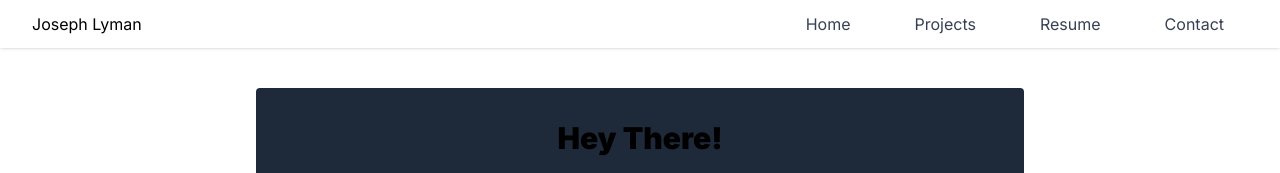
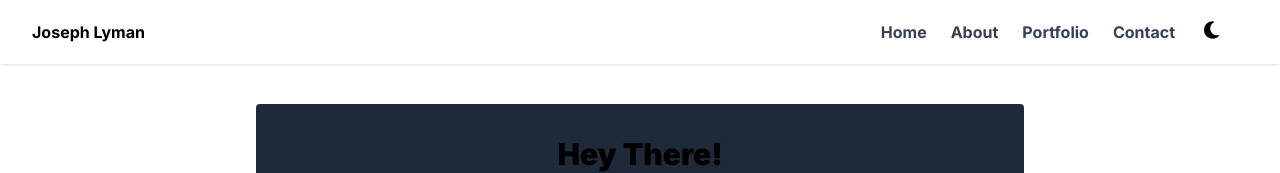
Before and after one commit to jmlyman424/portfolio, a Next.js app: page /project/1 in a window 1280 px wide. Shown: the top 173 px of the page. Built offline with nearby package versions, Linux system fonts and the light colour scheme.

Commit message:
Header updates

```diff
--- a/components/Layouts/Header.js
+++ b/components/Layouts/Header.js
@@ -1,7 +1,14 @@
 import Link from 'next/link';
-import { Fragment } from 'react';
+import { Fragment, useState } from 'react';
 import { MenuIcon } from '@heroicons/react/outline';
-import { Popover, Transition } from '@headlessui/react';
+import {
+  Popover,
+  PopoverButton,
+  PopoverPanel,
+  Transition,
+} from '@headlessui/react';
+import { FontAwesomeIcon } from '@fortawesome/react-fontawesome';
+import { faMoon, faSun } from '@fortawesome/free-solid-svg-icons';
 
 const navLinks = [
   {
@@ -10,13 +17,13 @@ const navLinks = [
     enabled: true,
   },
   {
-    path: '/#projects',
-    label: 'Projects',
+    path: '/#about',
+    label: 'About',
     enabled: true,
   },
   {
-    path: '/#resume',
-    label: 'Resume',
+    path: '/#portfolio',
+    label: 'Portfolio',
     enabled: true,
   },
   {
@@ -24,31 +31,48 @@ const navLinks = [
     label: 'Contact',
     enabled: true,
   },
-  {
-    path: '/test',
-    label: 'Test',
-    enabled: false,
-  },
 ];
 
-function NavLinks({ styles }) {
+function NavLinks({ className }) {
   return navLinks.map((navLinks) => {
     if (!navLinks.enabled) return null;
     return (
-      <Popover.Button as="li" key={navLinks.label}>
-        <Link href={navLinks.path} className={styles}>
+      <PopoverButton as="li" key={navLinks.label}>
+        <Link href={navLinks.path} className={className}>
           {navLinks.label}
         </Link>
-      </Popover.Button>
+      </PopoverButton>
     );
   });
+}
+
+function ToggleTheme() {
+  const checkIsDarkSchemePreferred = () =>
+    // window?.matchMedia?.('(prefers-color-scheme:dark)')?.matches ?? false;
+    false;
+
+  const [isDark, setIsDark] = useState(checkIsDarkSchemePreferred());
+  console.log('initial colorscheme: ', checkIsDarkSchemePreferred());
+
+  function handleThemeChange() {
+    setIsDark(!isDark);
+  }
+
+  return (
+    <FontAwesomeIcon
+      icon={isDark ? faSun : faMoon}
+      onClick={handleThemeChange}
+      className="fa-fw text-xl text-black dark:text-white hover:text-accent-1 cursor-pointer"
+    />
+  );
 }
 
 function DesktopMenu() {
   return (
     <Popover as="nav" className="hidden gap-4 my-auto md:flex">
-      <ul className="flex gap-4">
-        <NavLinks styles="py-2 px-6 text-gray-700 hover:text-black transition-all duration-200 cursor-pointer" />
+      <ul className="flex gap-6">
+        <NavLinks className="py-2 text-gray-700 dark:text-white font-semibold hover:text-accent-1 transition-all duration-200 cursor-pointer" />
+        {/* <ToggleTheme /> */}
       </ul>
     </Popover>
   );
@@ -59,9 +83,10 @@ function MobileMenu() {
     <Popover as={Fragment}>
       {({ open }) => (
         <>
-          <Popover.Button aria-label="menu">
-            <MenuIcon className="hover:translate-y-[.1rem] p-1 w-8 h-8 text-gray-500 hover:bg-gray-100 rounded cursor-pointer transition-all duration-500 md:hidden" />
-          </Popover.Button>
+          <ToggleTheme />
+          <PopoverButton aria-label="menu">
+            <MenuIcon className="p-1 w-8 h-8 text-gray-500 hover:bg-gray-100 rounded cursor-pointer transition-all duration-500 md:hidden" />
+          </PopoverButton>
 
           {open && (
             <Transition
@@ -73,16 +98,16 @@ function MobileMenu() {
               leaveFrom="transform scale-100 opacity-100"
               leaveTo="transform scale-95 opacity-0"
             >
-              <Popover.Panel
-                className="absolute z-10 right-0 top-1 flex justify-center mt-14 w-full h-screen bg-gray-900 overflow-hidden md:hidden"
+              <PopoverPanel
+                className="absolute z-10 right-0 top-1 flex justify-center mt-14 w-full h-screen bg-white dark:bg-darkmode overflow-hidden md:hidden"
                 static
               >
                 <nav className="flex my-auto">
                   <ul className="flex flex-col gap-12 text-center text-2xl">
-                    <NavLinks styles="py-2 px-6 text-white hover:text-gray-400 transition-all duration-200 cursor-pointer" />
+                    <NavLinks styles="py-2 px-6 text-black hover:text-accent-1 dark:text-white transition-all duration-200 cursor-pointer" />
                   </ul>
                 </nav>
-              </Popover.Panel>
+              </PopoverPanel>
             </Transition>
           )}
         </>
@@ -93,13 +118,15 @@ function MobileMenu() {
 
 export default function Header() {
   return (
-    <header className="sticky z-50 top-0 w-full bg-white shadow">
-      <div className="flex flex-wrap items-center justify-between align-middle mx-auto px-8 py-3 max-w-screen-2xl">
+    <header className="sticky z-50 top-0 w-full bg-white dark:bg-darkmode shadow">
+      <div className="flex flex-wrap items-center justify-between align-middle md:min-h-16 mx-auto px-8 py-3 max-w-screen-2xl">
         <div className="flex align-middle">
-          <Link href="/">Joseph Lyman</Link>
+          <Link href="/" className="font-semibold dark:text-white">
+            Joseph Lyman
+          </Link>
         </div>
 
-        <div className="flex align-middle">
+        <div className="flex align-middle gap-6">
           <DesktopMenu />
           <MobileMenu />
         </div>
--- a/styles/global.css
+++ b/styles/global.css
@@ -1,7 +1,14 @@
 @import url('https://fonts.googleapis.com/css2?family=Inter:wght@400;700;900&display=swap');
 @import 'tailwindcss';
 
-/* @custom-variant dark (&:where(.dark, .dark *)); */
+@custom-variant dark (&:where(.dark, .dark *));
+
+@theme {
+  --color-darkmode: #18192a;
+  --color-bg-light: #ffffff;
+  --color-accent-1: #5d96e3;
+  --color-accent-2: #3b9187;
+}
 
 body {
   margin: 0;
```
